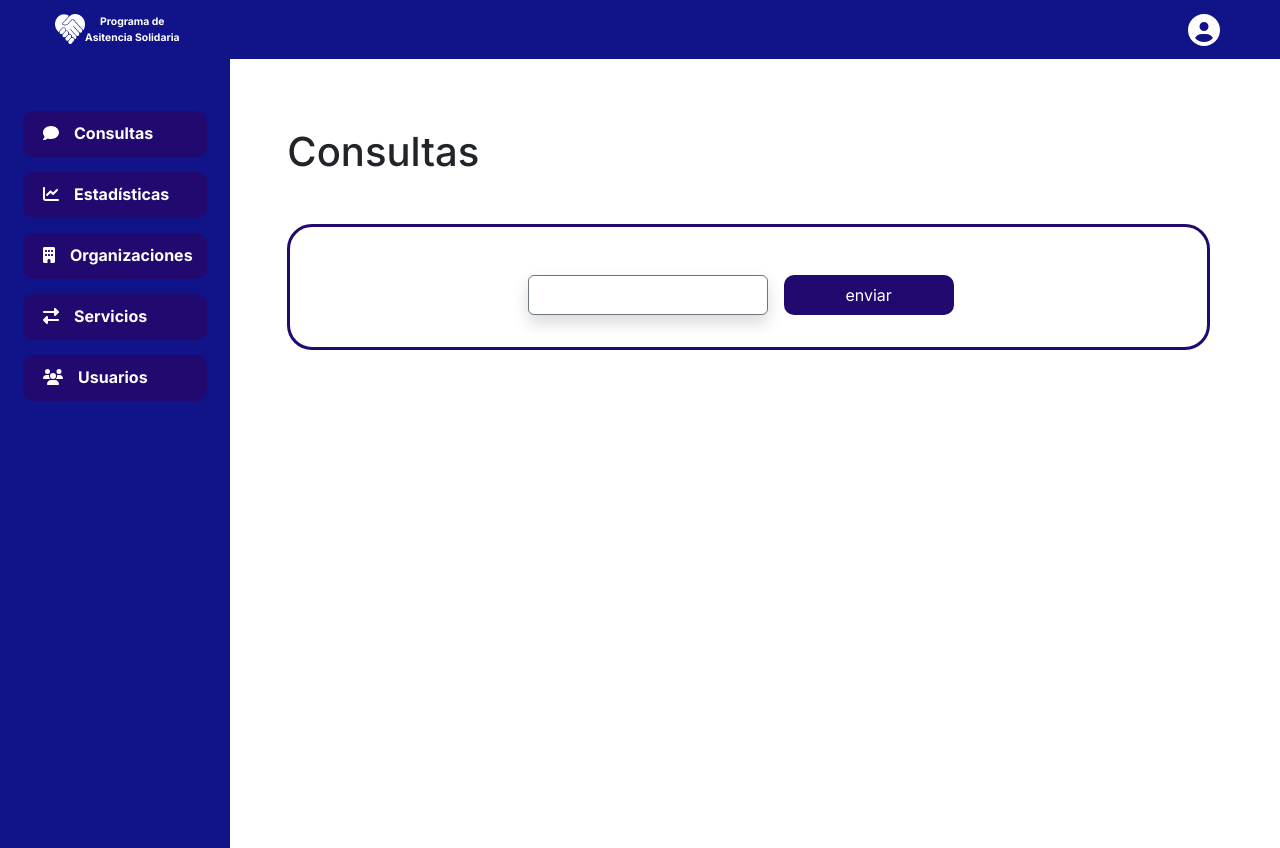
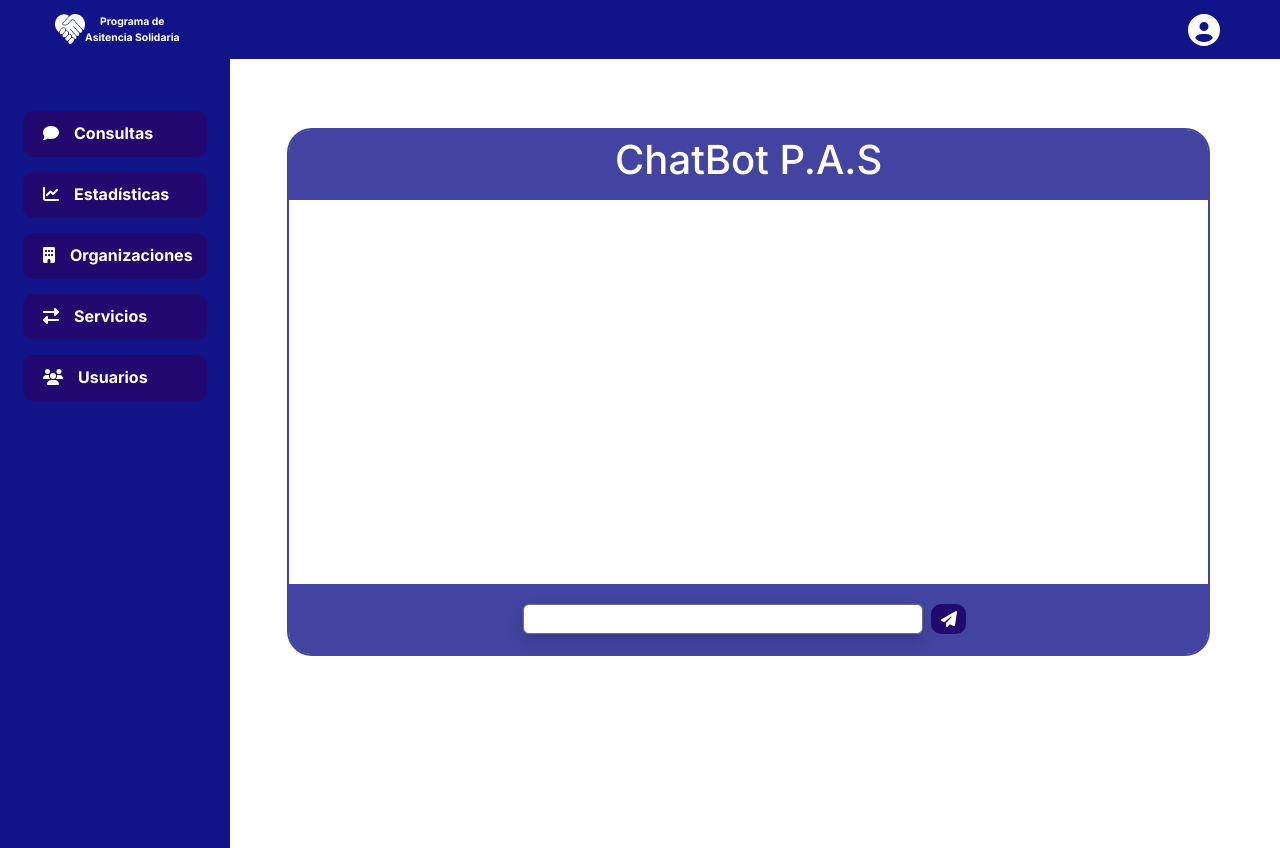
Before and after one commit to dreschpedro/proyectoPas, a Next.js app in the folder client/: page /admin/consultas in a window 1280 px wide. Built offline with nearby package versions, Linux system fonts and the light colour scheme.

Commit message:
front 49

```diff
--- a/client/app/admin/consultas/chat.js
+++ b/client/app/admin/consultas/chat.js
@@ -1,6 +1,8 @@
 'use client'
 
 import { useChat } from 'ai/react';
+import { faPaperPlane } from '@fortawesome/free-solid-svg-icons';
+import { FontAwesomeIcon } from '@fortawesome/react-fontawesome';
 
 export default function Chat() {
   const { messages, input, handleInputChange, handleSubmit } = useChat({
@@ -10,20 +12,21 @@ export default function Chat() {
   return (
 
 
-    <div className='bordesito'>
-      <ul>
+    <div>
+      <ul className='chat'>
         {messages.map((m, index) => (
-          <li key={index}>
+          <li className='chatMessage' key={index}>
+            <div className='border border-secondary rounded rounded-1.1 shadow m-auto'>
             {m.role === 'user' ? 'User: ' : 'AI: '}
-            {m.content}
+            {m.content}</div>
           </li>
         ))}
       </ul>
 
-      <form onSubmit={handleSubmit}>
+      <form className='sentDeConsultas' onSubmit={handleSubmit}>
         <div className='d-flex flex-nowrap justify-content-center'>
-          <input className='border border-secondary rounded rounded-1.1 shadow' value={input} onChange={handleInputChange} />
-          <button className='buttonRegistrar my-auto mx-3' type="submit">enviar</button>
+          <input className='border border-secondary rounded rounded-1.1 shadow m-auto inputChat' value={input} onChange={handleInputChange} />
+          <button className='buttonChat my-auto mx-2' type="submit"><FontAwesomeIcon icon={faPaperPlane} style={{color: "#ffffff",}} /></button>
         </div>
       </form>
     </div>
--- a/client/app/admin/consultas/page.js
+++ b/client/app/admin/consultas/page.js
@@ -7,9 +7,11 @@ export default function Page() {
 
   return (
   <>
-    <h1 className='titulo mb-5'>Consultas</h1>
+  <div className='cajamisteriosa'>
+    <h1 className='text-center mb-5 tituloConusultas'>ChatBot P.A.S</h1>
 
   <Chat />
+  </div>
   </>
 
   )
--- a/client/app/api/chat/route.js
+++ b/client/app/api/chat/route.js
@@ -139,22 +139,12 @@ const servicios = [
 ];
 
 const serviciosJSON = JSON.stringify(servicios);
-console.log(serviciosJSON);
-
-
-
-
-
-
-
-
-
-
 
 const apiConfig = new Configuration({
   apiKey: process.env.OPENAI_API_KEY,
 })
 
+let enviarContenido = true;
 const openai = new OpenAIApi(apiConfig)
 
 // Build a prompt from the messages
@@ -162,15 +152,24 @@ function buildPrompt(messages) {
   return (
     messages
       .map(({ content, role }) => {
+
         if (role === 'user') {
-          return `Human: ${serviciosJSON} ${usersJSON}, ${content}`;
+          if (enviarContenido) {
+            return `Human: ${serviciosJSON} ${usersJSON} ${content} `
+          } else {
+            return `Human: ${content}`;
+          };
+
         } else {
           return `Assistant: ${content}`;
         }
+
       })
       .join('\n\n') + 'Assistant:'
   );
 }
+
+
 
 export async function POST(req) {
   // Extract the `messages` from the body of the request
--- a/client/sass/styles.scss
+++ b/client/sass/styles.scss
@@ -339,19 +339,26 @@ Link {
   transition: all 0.3s ease; /* Transición para suavizar el efecto */
 }
 
-// /* Estilos para el efecto hover */
-// .contbutton1:hover {
-//   width: 280px; /* Ancho aumentado */
-//   height: 95%; /* Altura aumentada */
-//   margin: 15px; /* Margen reducido */
-// }
+/* Estilos para el efecto hover */
+.contbutton1:hover {
+  // width: 280px; /* Ancho aumentado */
+  // height: 95%; /* Altura aumentada */
+  // margin: 15px; /* Margen reducido */
+
+  transform: scaleX(1.1) scaleY(1.1);
+}
 
 .contbutton2 {
   width: 250px;
   height: 90%;
   margin: 20px;
+  transition: all 0.3s ease;
+}
 
+.contbutton2:hover {
+  transform: scaleX(1.1) scaleY(1.1);
 }
+
 
 .part1 {
   display: flex;
@@ -380,3 +387,74 @@ Link {
   align-items: center; /* Centra el contenido verticalmente */
   /* Ajusta la altura según tus necesidades */
 }
+
+.tituloConusultas{
+  background-color: #4344A1;
+  color: #FFFFFF;
+  width: 100%;
+  margin: auto;
+  height: 70px;
+  border-radius: 22px 22px 0px 0px;
+  line-height: 1.5;
+
+}
+
+.cajamisteriosa{
+  margin-top: 5rem;
+  border: solid #4344A1 2px;
+  border-radius: 25px;
+  padding: 0;
+
+}
+
+.sentDeConsultas{
+  background-color: #4344A1;
+  color: #FFFFFF;
+  width: 100%;
+  margin: 0;
+  height: 70px;
+  border-radius: 0px 0px 22px 22px;
+  display: flex;
+  justify-content: center;
+  align-content: center;
+}
+
+.chat{
+  min-height: 40vh;
+}
+
+.inputChat{
+  width: 400px;
+  height: 30px;
+}
+
+
+.buttonChat {
+  font-style: bold;
+  border: none;
+  height: 30px;
+  border-radius: 10px;
+  color: #ffffff;
+  background-color: #22096F;
+  border-color: #22096F;
+  width: 35px;
+  font: bold;
+  transition: background-color 0.3s ease;
+  padding: 0;
+
+  &:hover {
+    background-color: #1a0752;
+    /* Cambia el color en el hover */
+  }
+
+  &:active {
+    background-color: #150644;
+    /* Cambia el color al hacer clic */
+  }
+
+}
+
+
+.chatMessage{
+  margin: 20px;
+}
```
Also changed, not shown: client/app/inicio/layout.jsx (+10 -8 lines).
